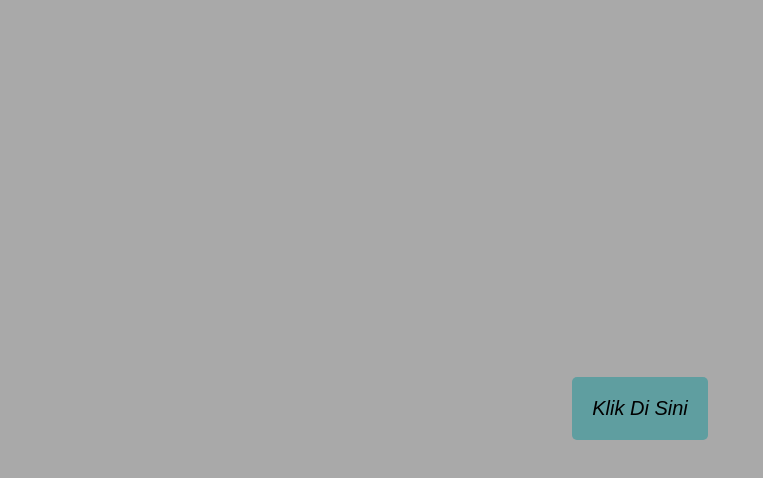
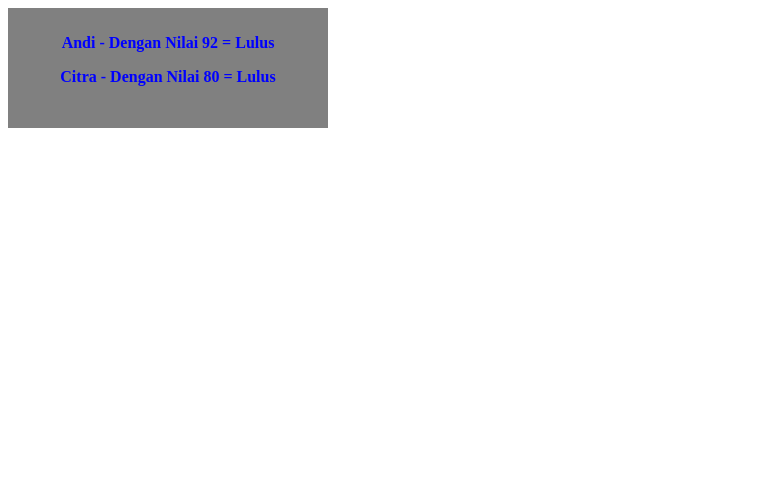
Before and after one commit to mayangpuspitasariii/Belajar-JS, a plain HTML site: page index.html in a window 1280 px wide. Shown: the whole page, without its empty margins (0-763 px from the left). Drawn offline with Linux system fonts and the light colour scheme.

Commit message:
day 1(1)

```diff
--- a/dom.js
+++ b/dom.js
@@ -1,4 +1,20 @@
-document.title = 'Dilraba'
-const body = document.body
+const dataSiswa = () => {
+    const siswa = [
+        {nama : "Andi", nilai : 92},
+        {nama : "Budi", nilai : 60},
+        {nama : "Citra", nilai : 80},
+        {nama : "Ega", nilai : 50},
+    ]
 
-body.append('Hello World')
+    const filterData = siswa.filter ((f) => {
+        return f.nilai >= 80
+    })
+
+    const tampil = filterData.map ((fd) => {
+        return `<p>${fd.nama} - Dengan Nilai ${fd.nilai} = Lulus</p>`
+    })
+
+    const hasil = document.getElementById("hasil").innerHTML = tampil.join("")
+
+}
+dataSiswa()
--- a/index.html
+++ b/index.html
@@ -7,9 +7,10 @@
     <title>Document</title>
 </head>
 <body>
-    <div class="container">
-        <button id="tglBtn"> Klik Di Sini</button>
+    <div id="hasil">
+
     </div>
-    <script src="latihan1.js" ></script>
+
+    <script src="dom.js"></script>
 </body>
 </html>
--- a/latihan1.js
+++ b/latihan1.js
@@ -71,7 +71,7 @@ const dataSiswa = () => {
     ]
 
     const filterData = siswa.filter((f) => {
-        return f.nilai < 80
+        return f.nilai >=75
     })
 
     const data = filterData.map((s) => {
@@ -105,8 +105,11 @@ const dataSiswa = () => {
         }
     })
 
-
-    console.log(data)
+ const hasil = document.getElementById("hasil")
+ const tampil = data.map ((h) => {
+    return `<p>${h.nama} - ${h.status}</p>`
+ })
+    hasil.innerHTML = tampil.join("")
 }
 
 dataSiswa()
--- a/style.css
+++ b/style.css
@@ -1,23 +1,9 @@
-body {
-    background-color: darkgray;
+#hasil{
+    width: 300px;
+    height: 100px;
+    background: grey;
+    padding: 10px;
+    text-align: center;
+    font-weight: bold;
+    color:blue;
 }
-
-.container {
-    display: flex;
-    justify-content: center;
-    align-items: center;
-    height: 100vh;
-
-}
-#tglBtn {
-    background-color: cadetblue;
-    color: black;
-    align-content: center;
-    border-radius: 5px;
-    padding: 20px;
-    text-align: center;
-    border: none;
-    font-size: 20px;
-    font-style: italic;
-
-}
```
